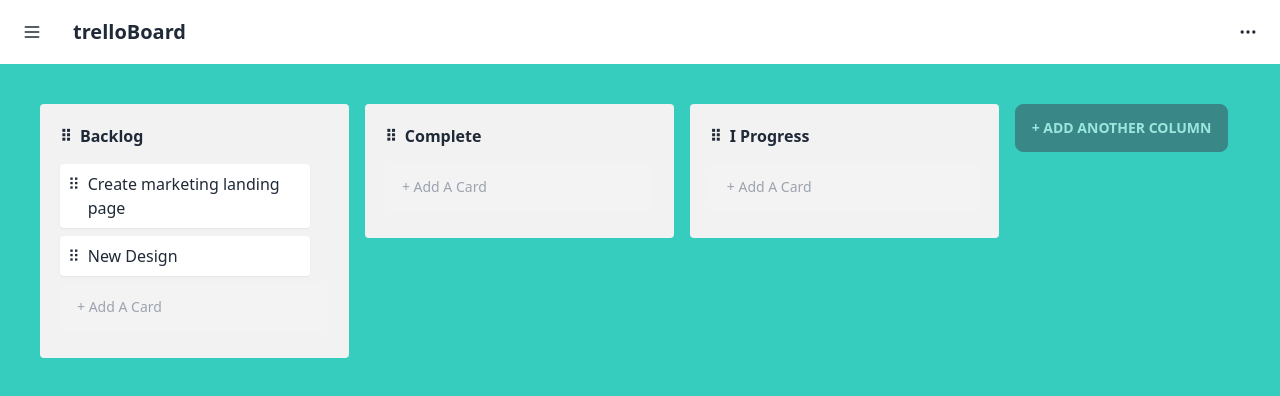
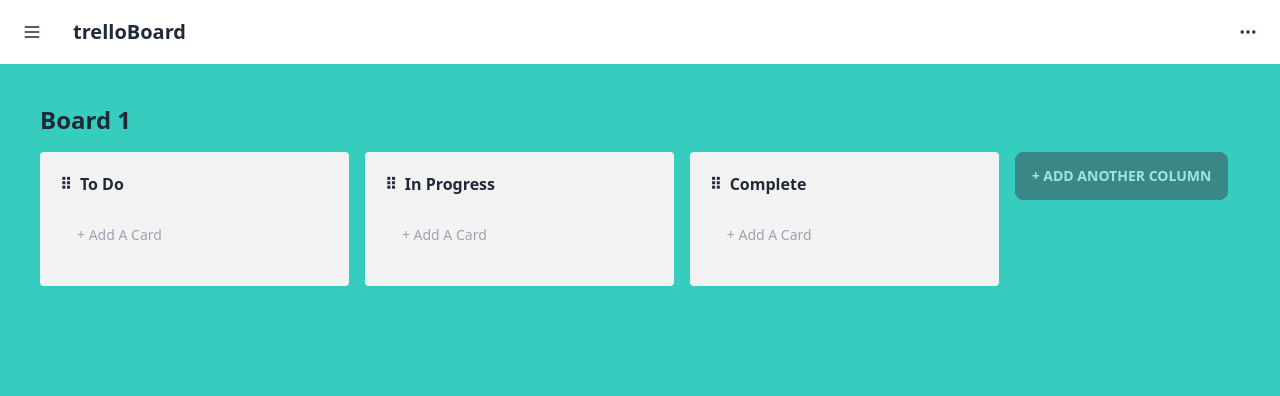
Before and after one commit to pocho50/Kanban-boards, a Nuxt app: page / in a window 1280 px wide. Shown: the top 396 px of the page. Built offline with nearby package versions, Linux system fonts and the light colour scheme.

Commit message:
feat: add Board

```diff
--- a/app.vue
+++ b/app.vue
@@ -1,42 +1,7 @@
 <script setup lang="ts">
-import type { Column, Task, Board } from "@/types"
-import { nanoid } from "nanoid"
-const boards = useLocalStorage<Board[]>('trelloBoard', [
-  {
-    id: nanoid(),
-    title: 'Board 1',
-    columns: [
-      {
-        id: nanoid(),
-        title: "Backlog",
-        tasks: [
-          {
-            id: nanoid(),
-            title: "Create marketing landing page",
-            createAt: new Date()
+import useBoards from '@/composables/useBoards'
 
-          },
-          {
-            id: nanoid(),
-            title: "New Design",
-            createAt: new Date()
-          }
-        ]
-      },
-      {
-        id: nanoid(),
-        title: "Complete",
-        tasks: [],
-      },
-      {
-        id: nanoid(),
-        title: "I Progress",
-        tasks: [],
-      }
-    ]
-  }
-
-])
+const { boards, currentBoard, createNewBoard } = useBoards();
 </script>
 <template>
   <div class="drawer">
@@ -46,7 +11,7 @@ const boards = useLocalStorage<Board[]>('trelloBoard', [
       <TheNavBar />
 
       <div class="p-10 h-[100vh] bg-accent overflow-hidden">
-        <TrelloBoard :board="boards[0]" />
+        <TrelloBoard :board-id="currentBoard.id" />
       </div>
     </div>
     <div class="drawer-side">
@@ -54,11 +19,17 @@ const boards = useLocalStorage<Board[]>('trelloBoard', [
       <ul class="menu p-4 w-80 bg-base-100 text-base-content">
         <!-- Sidebar content here -->
         <li v-for="board in boards" :id="board.id">
-          <a>{{ board.title }}</a>
+          <label for="my-drawer" @click="currentBoard = board">
+            {{ board.title }}
+          </label>
+
+        </li>
+        <li>
+          <NewBoard @add="createNewBoard" />
+
         </li>
 
       </ul>
     </div>
   </div>
-
 </template>
--- /dev/null
+++ b/components/NewBoard.vue
@@ -0,0 +1,35 @@
+<script setup lang="ts">
+import type { Board } from '~~/types';
+import useBoards from '@/composables/useBoards'
+import { nanoid } from "nanoid";
+
+const { createInitialColumns } = useBoards();
+
+const emit = defineEmits<{
+    (e: 'add', payload: Board): void;
+}>();
+
+const focused = ref(false);
+const title = ref("");
+
+function createBoard(e: Event) {
+    if (title.value.trim()) {
+        e.preventDefault();
+        emit('add', {
+            title: title.value.trim(),
+            id: nanoid(),
+            columns: createInitialColumns()
+        } as Board)
+    }
+    title.value = "";
+}
+
+
+</script>
+
+<template>
+    <input type="text" v-model="title" @keyup.enter="createBoard"
+        class="input input-ghost w-full max-w-xs resize-none cursor-pointer focus:bg-base-100 focus:border-2 focus:border-base-300"
+        style="outline: none !important" @focus="focused = true" @blur="focused = false"
+        :placeholder="!focused ? '+ Add New Board' : 'Enter a title for this Board'" />
+</template>
--- a/components/TrelloBoard.vue
+++ b/components/TrelloBoard.vue
@@ -1,11 +1,19 @@
 <script setup lang="ts">
-import type { Column, Task, Board } from "@/types"
+import type { Column, Task, Board, ID } from "@/types"
 import draggable from "vuedraggable"
 import { nanoid } from "nanoid"
+import useBoards from "@/composables/useBoards"
+
+const { boards } = useBoards();
 
 const props = defineProps<{
-    board: Board
+    boardId: ID
 }>();
+
+function getBoard() {
+    return boards.value.find(b => b.id === props.boardId) as Board
+}
+
 const alt = useKeyModifier("Alt")
 
 function createColum() {
@@ -14,7 +22,7 @@ function createColum() {
         title: "",
         tasks: []
     }
-    props.board.columns.push(column);
+    getBoard().columns.push(column);
     nextTick(() => {
         (document.querySelector('.column:last-of-type .title-input') as HTMLInputElement).focus()
     })
@@ -23,8 +31,14 @@ function createColum() {
 </script>
 
 <template>
+    <div>
+        <h2 class="font-bold mb-4 text-2xl">
+            {{ getBoard().title }}
+
+        </h2>
         <div class="flex items-start overflow-x-auto gap-4">
-        <draggable v-model="props.board.columns" group="columns" handle=".drag-handle" :animation="150" item-key="id"
+
+            <draggable v-model="getBoard().columns" group="columns" handle=".drag-handle" :animation="150" item-key="id"
                 class=" flex gap-4  items-start">
                 <template #item="{ element: column }: { element: Column }">
                     <div class="column bg-base-200 p-5 rounded min-w-[250px]">
@@ -32,7 +46,7 @@ function createColum() {
                             <DragHandle />
                             <input class="title-input bg-transparent focus:bg-white rounded px-1 w-4/5"
                                 @keyup.enter="($event.target as HTMLInputElement).blur()"
-                            @keydown.backspace="column.title === '' ? props.board.columns = props.board.columns.filter(c => c.id !== column.id) : null"
+                                @keydown.backspace="column.title === '' ? getBoard().columns = getBoard().columns.filter(c => c.id !== column.id) : null"
                                 v-model="column.title" type="text">
                         </header>
                         <draggable v-model="column.tasks" handle=".drag-handle"
@@ -57,4 +71,5 @@ function createColum() {
 
             </button>
         </div>
+    </div>
 </template>
--- /dev/null
+++ b/composables/useBoards.ts
@@ -0,0 +1,44 @@
+import type { Column, Task, Board } from "@/types";
+import { nanoid } from "nanoid";
+
+export default function useBoards() {
+  function createInitialColumns(): Column[] {
+    return [
+      {
+        id: nanoid(),
+        title: "To Do",
+        tasks: [],
+      },
+      {
+        id: nanoid(),
+        title: "In Progress",
+        tasks: [],
+      },
+      {
+        id: nanoid(),
+        title: "Complete",
+        tasks: [],
+      },
+    ];
+  }
+  const boards = useLocalStorage<Board[]>("trelloBoard", [
+    {
+      id: nanoid(),
+      title: "Board 1",
+      columns: createInitialColumns(),
+    },
+  ]);
+
+  const currentBoard = ref<Board>(boards.value[0]);
+
+  const createNewBoard = (newBoard: Board) => {
+    boards.value.push(newBoard);
+  };
+
+  return {
+    createInitialColumns,
+    boards,
+    currentBoard,
+    createNewBoard,
+  };
+}
```
Lines whose indentation alone changed are shown as unchanged.
